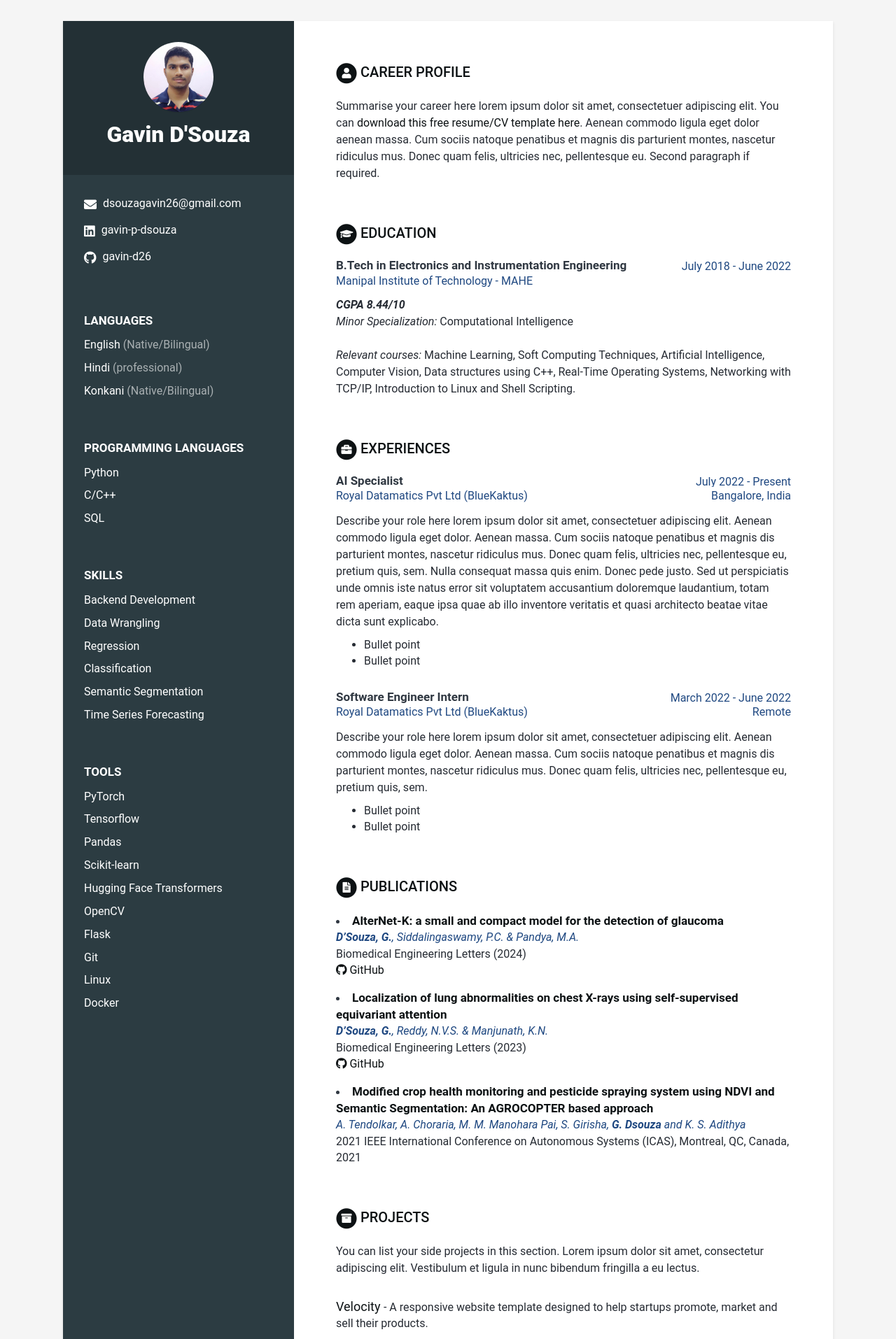
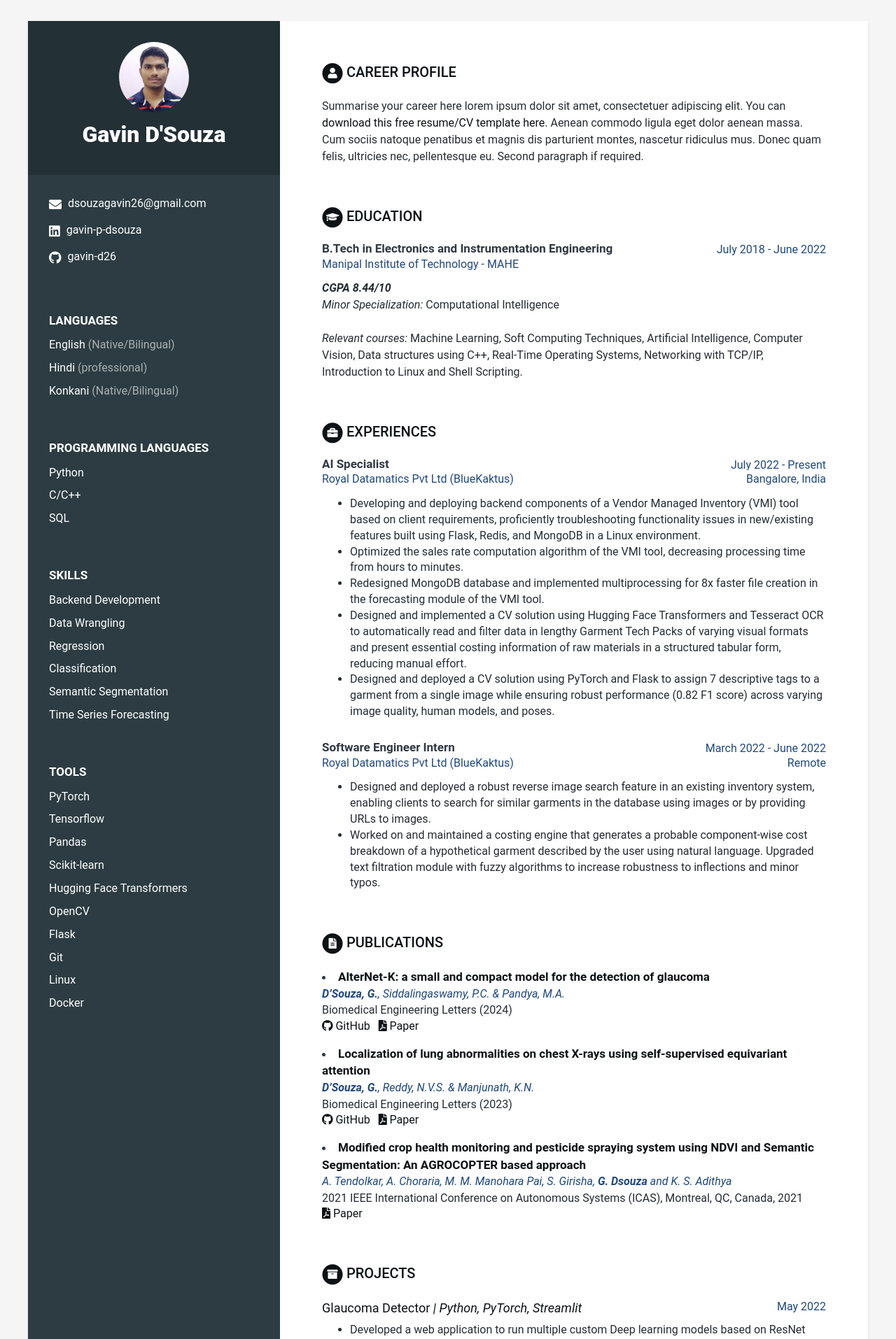
Before and after one commit to gavin-d26/gavin-d26.github.io, a Jekyll site: the page built from index.html, in a window 1280 px wide. Shown: the top 1914 px of the page at 70% size. Built offline with Jekyll 4.4.1, drawn with Linux system fonts in a browser that asks for light colours; some of the changed text lies outside the part shown.

Commit message:
added projects, publications

```diff
--- a/_data/data.yml
+++ b/_data/data.yml
@@ -129,29 +129,27 @@ experiences:
         location: Bangalore, India
         company: Royal Datamatics Pvt Ltd (BlueKaktus)
         details: |
-          Describe your role here lorem ipsum dolor sit amet, consectetuer
-          adipiscing elit. Aenean commodo ligula eget dolor. Aenean massa.
-          Cum sociis natoque penatibus et magnis dis parturient montes,
-          nascetur ridiculus mus. Donec quam felis, ultricies nec,
-          pellentesque eu, pretium quis, sem. Nulla consequat massa quis
-          enim. Donec pede justo. Sed ut perspiciatis unde omnis iste natus
-          error sit voluptatem accusantium doloremque laudantium, totam rem
-          aperiam, eaque ipsa quae ab illo inventore veritatis et quasi
-          architecto beatae vitae dicta sunt explicabo.
-            - Bullet point
-            - Bullet point
+          - Developing and deploying backend components of a Vendor Managed Inventory (VMI) tool based on client requirements,
+          proficiently troubleshooting functionality issues in new/existing features built using Flask, Redis, and MongoDB in a Linux environment.
+          - Optimized the sales rate computation algorithm of the VMI tool, decreasing processing time from hours to minutes.
+          - Redesigned MongoDB
+          database and implemented multiprocessing for 8x faster file creation in the forecasting module of the VMI tool.
+          - Designed and implemented a CV solution using Hugging Face Transformers and Tesseract OCR to automatically read and filter data in
+          lengthy Garment Tech Packs of varying visual formats and present essential costing information of raw materials
+          in a structured tabular form, reducing manual effort.
+          - Designed and deployed a CV solution using PyTorch and Flask to assign 7 descriptive tags to a garment from a single image while
+          ensuring robust performance (0.82 F1 score) across varying image quality, human models, and poses.
+
       - role: Software Engineer Intern
         time: March 2022 - June 2022
         location: Remote
         company: Royal Datamatics Pvt Ltd (BlueKaktus)
         details: |
-          Describe your role here lorem ipsum dolor sit amet, consectetuer
-          adipiscing elit. Aenean commodo ligula eget dolor. Aenean massa.
-          Cum sociis natoque penatibus et magnis dis parturient montes,
-          nascetur ridiculus mus. Donec quam felis, ultricies nec,
-          pellentesque eu, pretium quis, sem.
-            - Bullet point
-            - Bullet point
+          - Designed and deployed a robust reverse image search feature in an existing inventory system, enabling clients to search for similar
+          garments in the database using images or by providing URLs to images.
+          - Worked on and maintained a costing engine that generates a probable component-wise cost breakdown of a hypothetical garment
+          described by the user using natural language. Upgraded text filtration module with fuzzy algorithms to increase robustness to
+          inflections and minor typos.
 
 publications:
     title: Publications
@@ -163,43 +161,42 @@ publications:
         authors: "<b>D’Souza, G.</b>, Siddalingaswamy, P.C. & Pandya, M.A. "
         conference: "Biomedical Engineering Letters (2024)"
         repo_link: "https://github.com/gavin-d26/AlterNet-K-A-Small-and-Compact-Model-for-the-Detection-of-Glaucoma"
+        paper_link: "assets/pdfs/s13534-023-00307-6.pdf"
 
       - title: "Localization of lung abnormalities on chest X-rays using self-supervised equivariant attention"
         link: https://link.springer.com/article/10.1007/s13534-022-00249-5
         authors: "<b>D’Souza, G.</b>, Reddy, N.V.S. & Manjunath, K.N."
         conference: "Biomedical Engineering Letters (2023)"
         repo_link: "https://github.com/gavin-d26/Localization-of-Lung-abnormalities-on-Chest-X-Rays-using-self-supervised-equivariant-attention"
+        paper_link: "assets/pdfs/D-Souza_et_al-2023-Biomedical_Engineering_Letters.pdf"
 
       - title: "Modified crop health monitoring and pesticide spraying system using NDVI and Semantic Segmentation: An AGROCOPTER based approach"
         link: https://ieeexplore.ieee.org/document/9551116
         authors: "A. Tendolkar, A. Choraria, M. M. Manohara Pai, S. Girisha, <b>G. Dsouza</b> and K. S. Adithya"
         conference: "2021 IEEE International Conference on Autonomous Systems (ICAS), Montreal, QC, Canada, 2021"
+        paper_link: "assets/pdfs/Modified_crop_health_monitoring_Semantic_Segmentation.pdf"
 
 projects:
     title: Projects
-    intro: >
-      You can list your side projects in this
-      section. Lorem ipsum dolor sit amet, consectetur adipiscing elit.
-      Vestibulum et ligula in nunc bibendum fringilla a eu lectus.
+    # intro: >
+    #   You can list your side projects in this
+    #   section. Lorem ipsum dolor sit amet, consectetur adipiscing elit.
+    #   Vestibulum et ligula in nunc bibendum fringilla a eu lectus.
     assignments:
-      - title: Velocity
-        tagline: "A responsive website template designed to help startups promote, market and sell their products."
+      - title: "Glaucoma Detector <em>| Python, PyTorch, Streamlit</em>"
+        time: "May 2022"
+        details: |
+          - Developed a web application to run multiple custom Deep learning models based on ResNet and ViT to detect the presence of Glaucoma
+          in retinal fundus images and visualize model predictions with heat maps locally using a browser.
+        repo_link: https://github.com/gavin-d26/Glaucoma-Detection-App
 
-      - title: DevStudio
-        tagline: "A responsive website template designed to help web developers/designers market their services."
-        repo_link: https://ieeexplore.ieee.org/document/9551116
 
-      - title: Tempo
-        link: "#"
-        tagline: "A responsive website template designed to help startups promote their products or services and to attract users &amp; investors"
-
-      - title: Atom
-        link: "#"
-        tagline: "A comprehensive website template solution for startups/developers to market their mobile apps."
-
-      - title: Delta
-        link: "#"
-        tagline: "A responsive Bootstrap one page theme designed to help app developers promote their mobile apps"
+      - title: Anime Face Generator <em>| Python, PyTorch</em>
+        time: "September 2022"
+        details: |
+          - Implemented a Deep Convolutional Generative Adversarial Network (DCGAN) model to generate faces of anime characters from random
+          noise sampled from a standard normal distribution.
+        repo_link: https://github.com/gavin-d26/Anime-Generator
 
 certifications:
       title: Certifications
--- a/_includes/projects.html
+++ b/_includes/projects.html
@@ -19,20 +19,26 @@
   {% for project in projects.assignments %}
     <div class="item">
 
+      <div class="upper-row">
         <span class="project-title">
           {% if project.link %}
-        <a href="{{ project.link }}" target="_blank">{{ project.title }}</a>
+          <a href="{{ project.link }}" target="_blank">{{ project.title}}</a>
           {% else %}
           {{ project.title }}
           {% endif %}
         </span>
+        <div class="time">{{ project.time }}</div>
+      </div><!--//upper-row-->
 
-      {% if project.tagline %}
-      - <span class="project-tagline">{{ project.tagline }}</span>
+
+
+      {% if project.details %}
+      <div class="details">
+        {{ project.details | markdownify }}
+      </div><!--//details-->
       {% endif %}
 
       {% if project.repo_link %}
-        <br>
         <span class="project-repo-link">
           <a href="{{ project.repo_link }}" target="_blank"><i class="fab fa-github"></i> GitHub</a>
         </span>
--- a/_includes/publications.html
+++ b/_includes/publications.html
@@ -26,11 +26,13 @@
     <div class="publication-authors">{{ publication.authors }}</div>
     <div class="publication-conference">{{ publication.conference }}</div>
 
-    {% if publication.repo_link %}
-        <span class="publication-repo-link">
-          <a href="{{ publication.repo_link }}" target="_blank"><i class="fab fa-github"></i> GitHub</a>
-        </span>
-    {% endif %}
+    <span class="publication-repo-link">
+      {% if publication.repo_link %}
+      <a href="{{ publication.repo_link }}" target="_blank"><i class="fab fa-github"></i> GitHub</a>&nbsp;&nbsp;
+      {% endif %}
+      <a href="{{ publication.paper_link }}" target="_blank"><i class="fas fa-file-pdf"></i> Paper</a>
+    </span>
+
   </div><!--//item-->
   {% endfor %}
 
--- a/_sass/_base.scss
+++ b/_sass/_base.scss
@@ -37,7 +37,7 @@ p {
   display: grid;
   grid-template-columns: repeat(10, 1fr);
   background: $theme-color;
-  max-width: 1100px;
+  max-width: 1200px;
   margin: 0 auto;
   position: relative;
   @include box-shadow(0px 2px 4px rgba(0, 0, 0, 0.1));
```
Also changed, not shown: 3 other files. Lines whose indentation alone changed are shown as unchanged.
